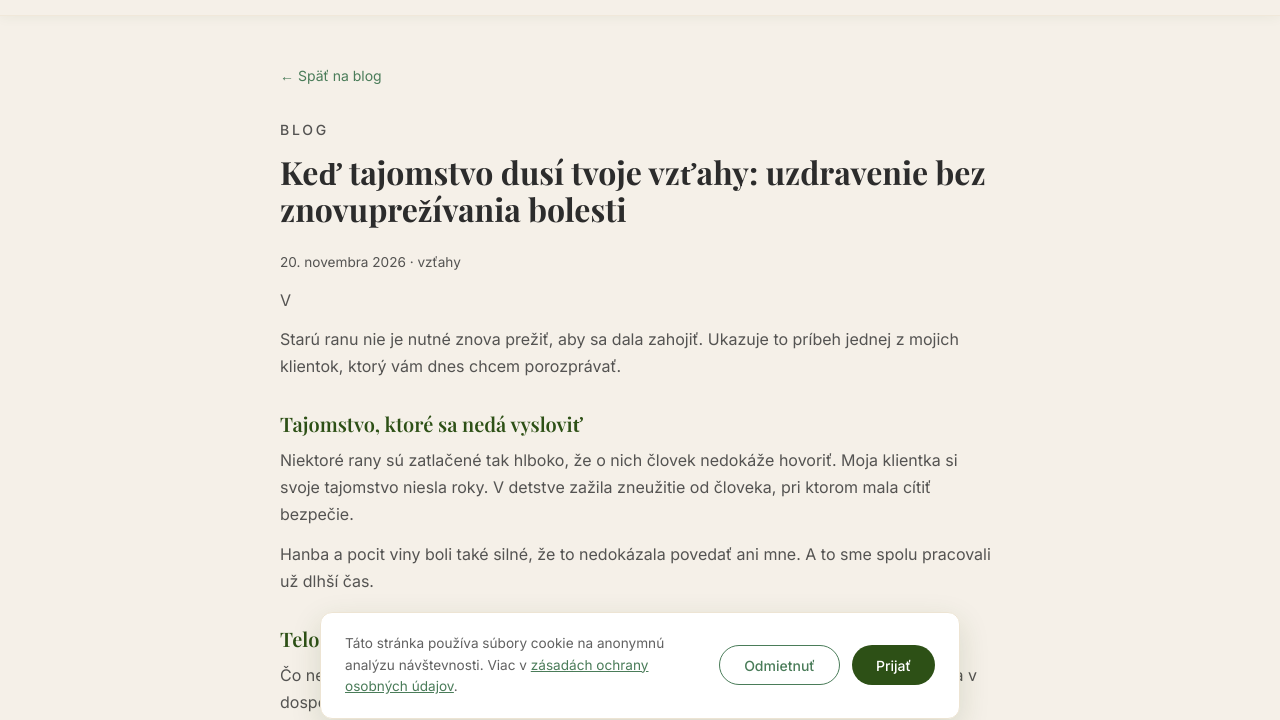
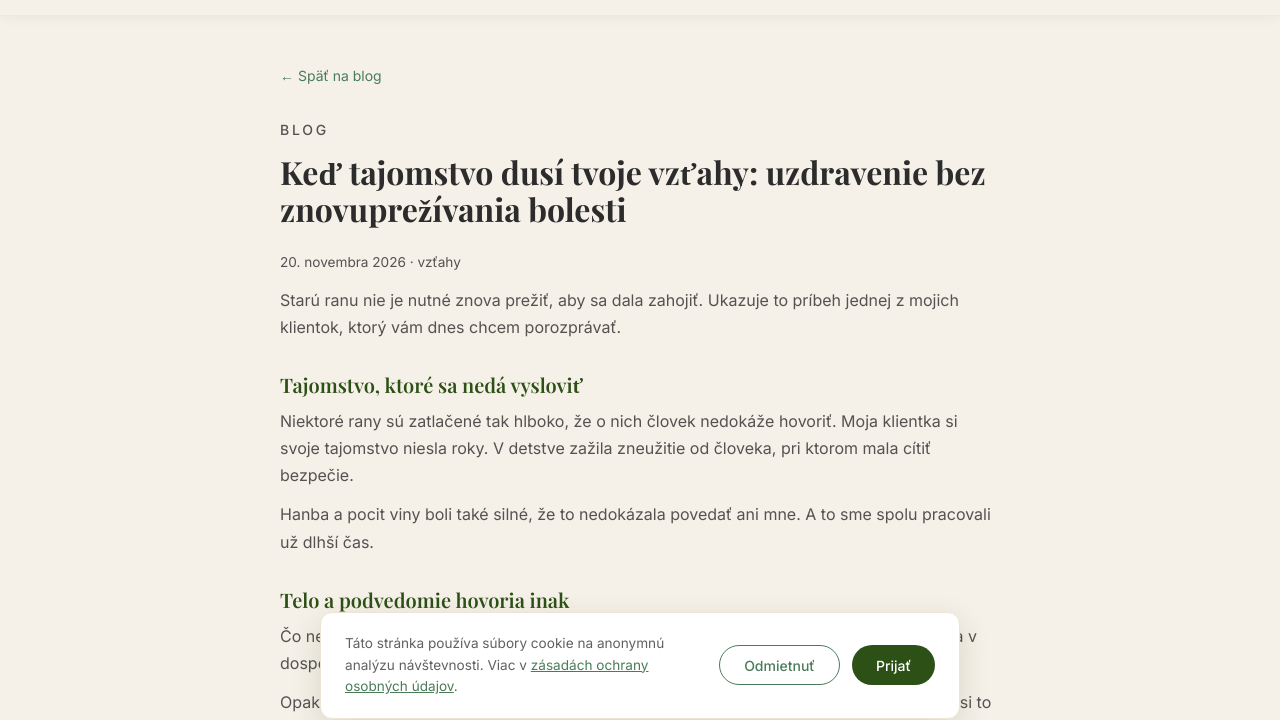
Before and after one commit to jpochybova/uzdravenie, a plain HTML site: page blog-ked-tajomstvo-dusi-tvoje-vztahy.html in a window 1280 px wide. Shown: the part 65-785 px from the top of the page. Drawn offline with nearby package versions, Linux system fonts and the light colour scheme; a web font is replaced by a local one.

Commit message:
Fix HTML structure and update content

```diff
--- a/blog-ked-tajomstvo-dusi-tvoje-vztahy.html
+++ b/blog-ked-tajomstvo-dusi-tvoje-vztahy.html
@@ -72,7 +72,7 @@
     <h1>Keď tajomstvo dusí tvoje vzťahy: uzdravenie bez znovuprežívania bolesti</h1>
     <p class="article-meta">20. novembra 2026 · vzťahy</p>
 
-    <p>V<p>Starú ranu nie je nutné znova prežiť, aby sa dala zahojiť. Ukazuje to príbeh jednej z mojich klientok, ktorý vám dnes chcem porozprávať.</p>
+    <p>Starú ranu nie je nutné znova prežiť, aby sa dala zahojiť. Ukazuje to príbeh jednej z mojich klientok, ktorý vám dnes chcem porozprávať.</p>
 
 <h2>Tajomstvo, ktoré sa nedá vysloviť</h2>
 <p>Niektoré rany sú zatlačené tak hlboko, že o nich človek nedokáže hovoriť. Moja klientka si svoje tajomstvo niesla roky. V detstve zažila zneužitie od človeka, pri ktorom mala cítiť bezpečie.</p>
@@ -117,7 +117,6 @@
 
 <p>Nemusíte. Kvantový svet a správne nástroje dokážu vyčistiť pole bez toho, aby vás opäť zranili.</p>
 
-<p><strong>Nosíte v sebe niečo, čo vás ťaží, ale bojíte sa to otvárať?</strong> <a href="index.html#kontakt">Napíšte mi</a> do správy slovo <strong>POKOJ</strong>. Ozvem sa vám osobne a nemusíte hneď hovoriť, čo to je.</p>
 
 <p><em>Poznámka: Práca s TimeWaverom a EFT je doplňujúci, holistický prístup. Nenahrádza lekársku ani psychologickú starostlivosť.</em></p>
     <a href="index.html#kontakt" class="btn btn--primary btn--pill btn--lg">Objednať konzultáciu</a>
```
